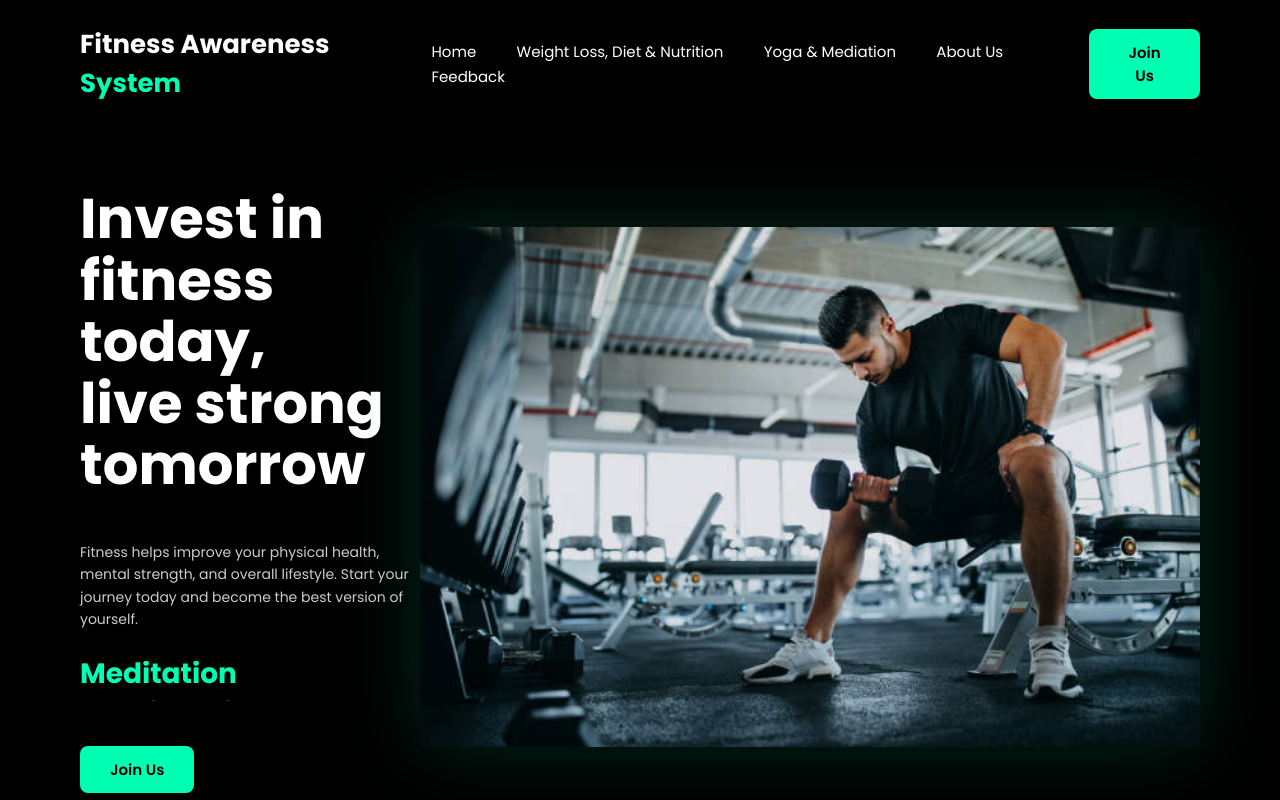
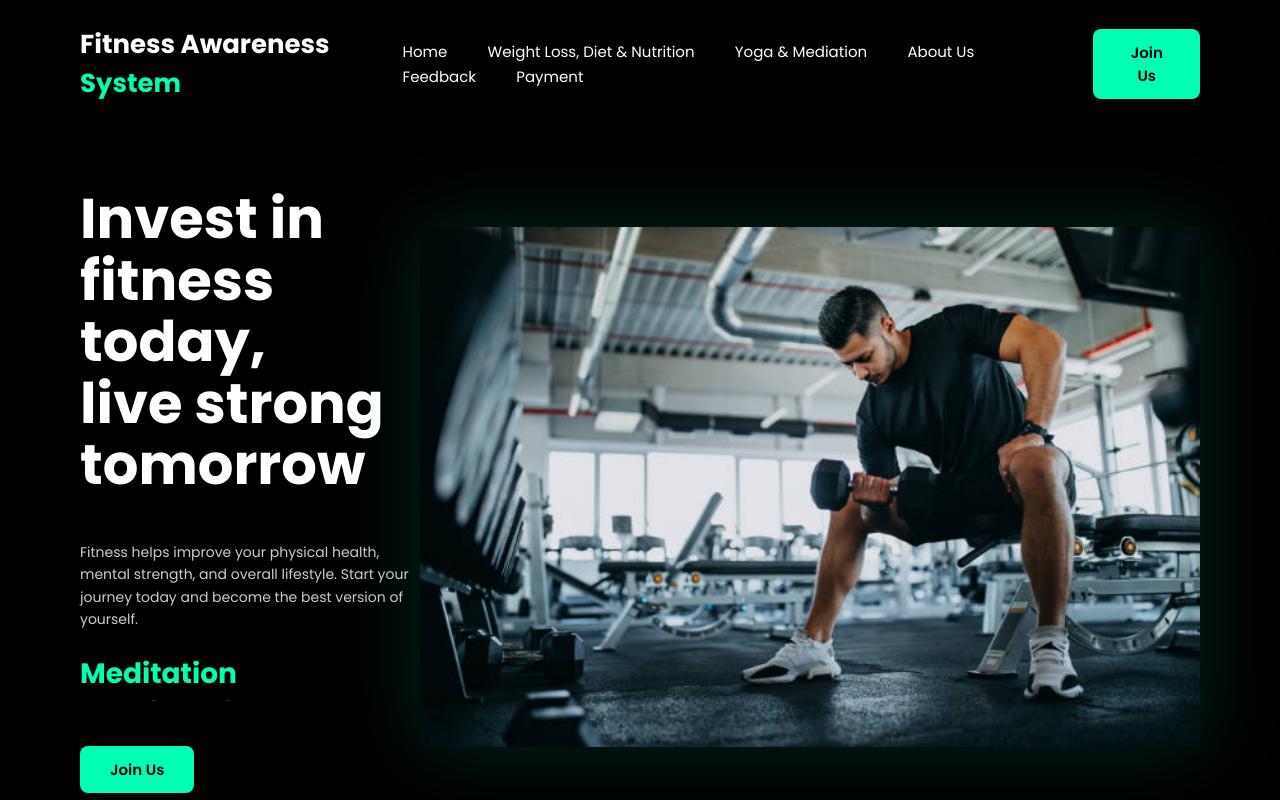
Before and after one commit to dhananjaypatel20/fitness-awareness-system, a plain HTML site: page index.html in a window 1280 px wide. Shown: the top 800 px of the page. Drawn offline with Linux system fonts and the light colour scheme.

Commit message:
Add payment link to navbar
Added payment link to the navigation bar.

```diff
--- a/index.html
+++ b/index.html
@@ -24,6 +24,7 @@
       <a href="#YM">Yoga & Mediation</a>
       <a href="#A">About Us</a>
       <a href="#F">Feedback</a>
+       <a href="payment.html">Payment</a>
 
     </nav>
 
```
